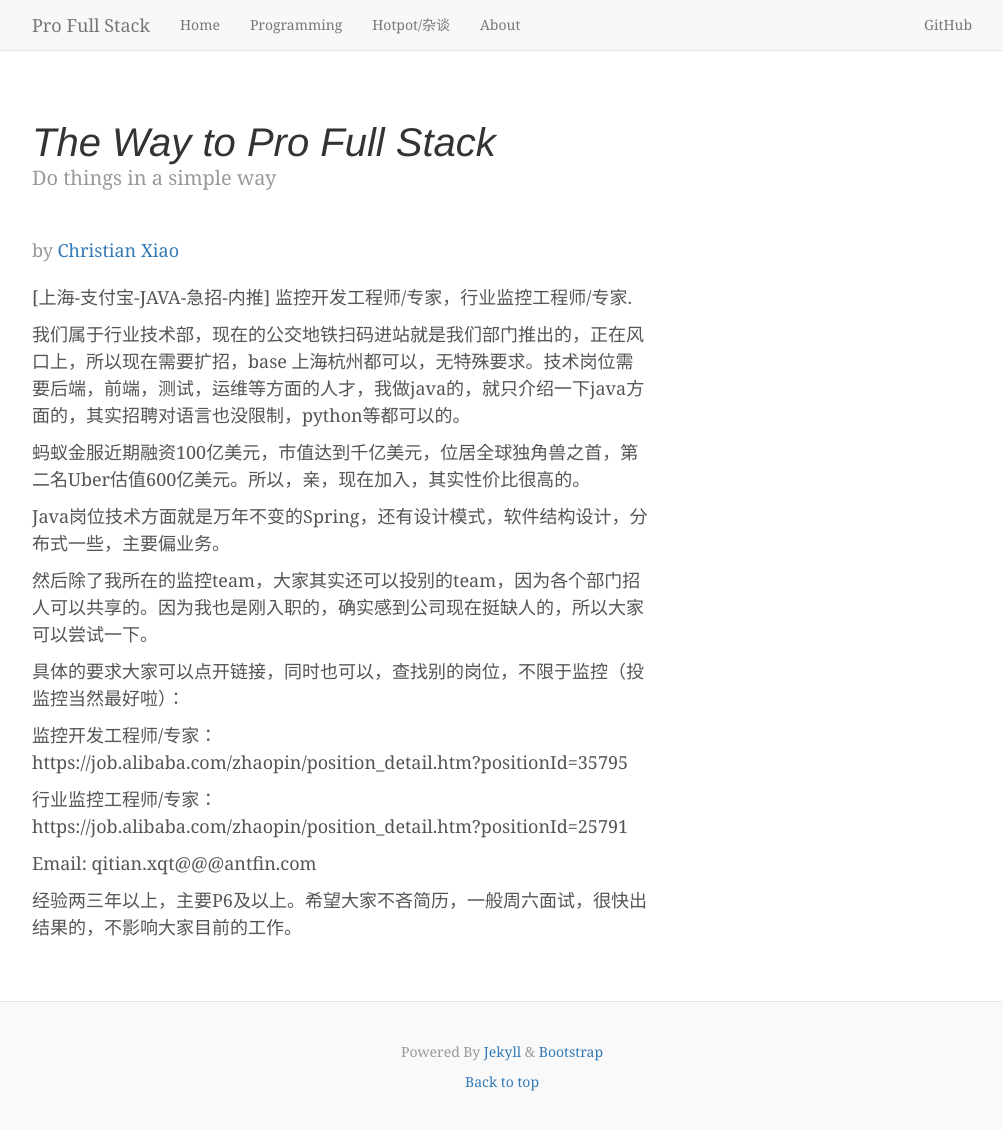
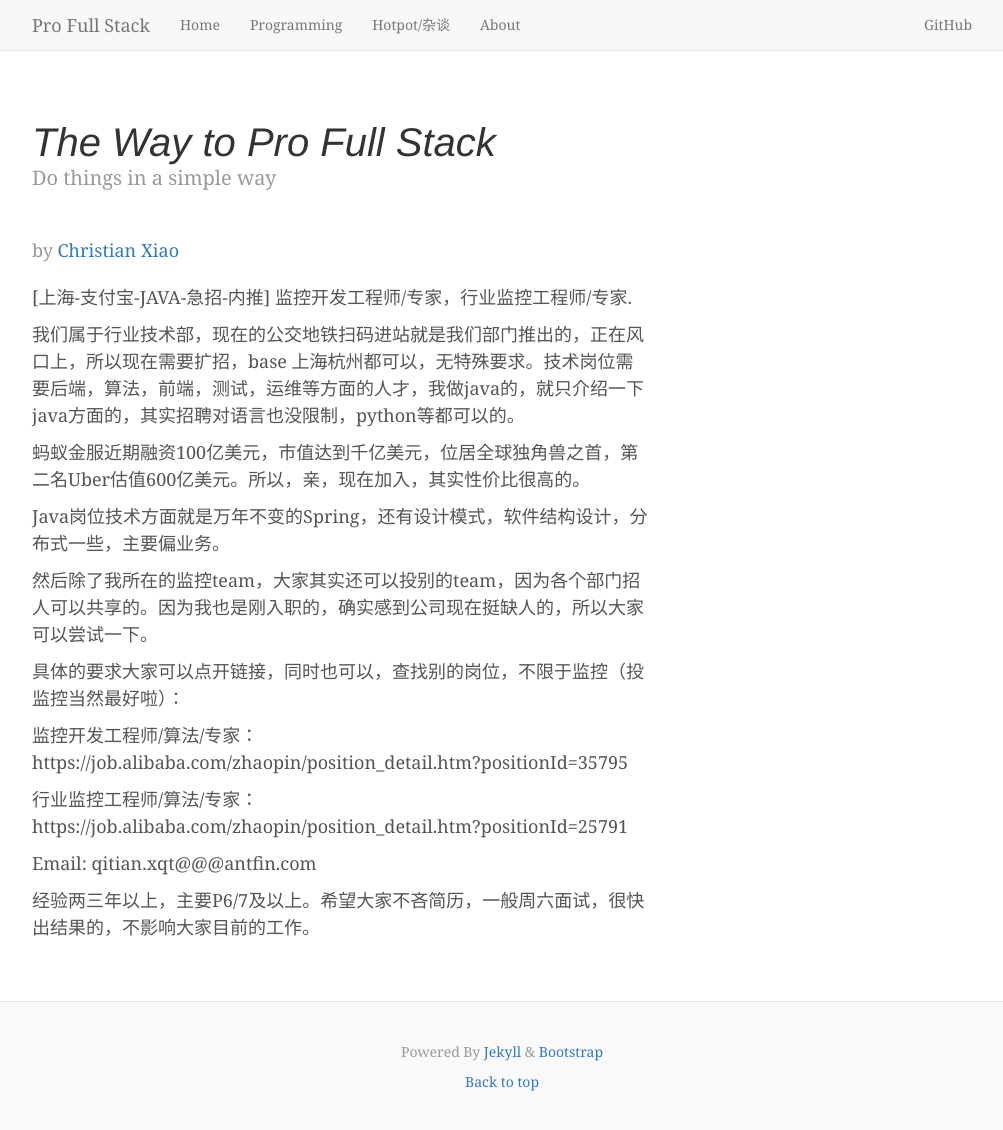
Before and after one commit to christianxiao/christianxiao.github.io, a Jekyll site: the page built from _posts/2017-09-10-Alipay-hiring.md, in a window 1280 px wide and 1132 px high. Shown: the whole window, without its empty margins (138-1141 px from the left). Built offline with Jekyll 4.4.1, drawn with Linux system fonts in a browser that asks for light colours; comment, search, counter and statistics services are not loaded.

Commit message:
Update 2017-09-10-Alipay-hiring.md

```diff
--- a/_posts/2017-09-10-Alipay-hiring.md
+++ b/_posts/2017-09-10-Alipay-hiring.md
@@ -1,11 +1,11 @@
 ---
 layout: post
-title: "[上海-支付宝-JAVA-急招-内推] 监控开发工程师/专家，行业监控工程师/专家"
+title: "[上海-支付宝-JAVA-急招-内推] 监控开发工程师/算法/专家，行业监控工程师/算法/专家"
 category: hotpot
 ---
 [上海-支付宝-JAVA-急招-内推] 监控开发工程师/专家，行业监控工程师/专家.
 
-我们属于行业技术部，现在的公交地铁扫码进站就是我们部门推出的，正在风口上，所以现在需要扩招，base 上海杭州都可以，无特殊要求。技术岗位需要后端，前端，测试，运维等方面的人才，我做java的，就只介绍一下java方面的，其实招聘对语言也没限制，python等都可以的。
+我们属于行业技术部，现在的公交地铁扫码进站就是我们部门推出的，正在风口上，所以现在需要扩招，base 上海杭州都可以，无特殊要求。技术岗位需要后端，算法，前端，测试，运维等方面的人才，我做java的，就只介绍一下java方面的，其实招聘对语言也没限制，python等都可以的。
 
 蚂蚁金服近期融资100亿美元，市值达到千亿美元，位居全球独角兽之首，第二名Uber估值600亿美元。所以，亲，现在加入，其实性价比很高的。
 
@@ -15,10 +15,10 @@
 
 具体的要求大家可以点开链接，同时也可以，查找别的岗位，不限于监控（投监控当然最好啦）：
 
-监控开发工程师/专家：https://job.alibaba.com/zhaopin/position_detail.htm?positionId=35795
+监控开发工程师/算法/专家：https://job.alibaba.com/zhaopin/position_detail.htm?positionId=35795
 
-行业监控工程师/专家：https://job.alibaba.com/zhaopin/position_detail.htm?positionId=25791
+行业监控工程师/算法/专家：https://job.alibaba.com/zhaopin/position_detail.htm?positionId=25791
 
 Email: qitian.xqt@@@antfin.com
 
-经验两三年以上，主要P6及以上。希望大家不吝简历，一般周六面试，很快出结果的，不影响大家目前的工作。
+经验两三年以上，主要P6/7及以上。希望大家不吝简历，一般周六面试，很快出结果的，不影响大家目前的工作。
```
